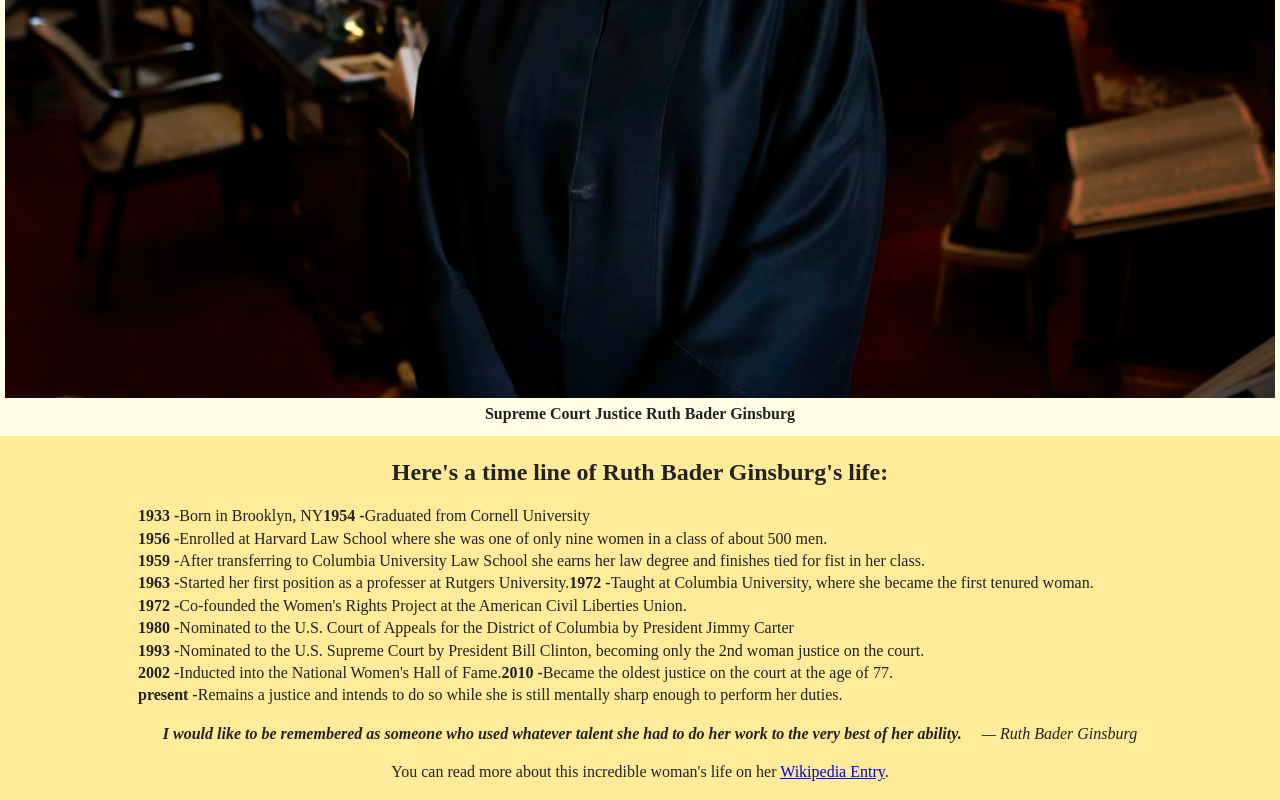
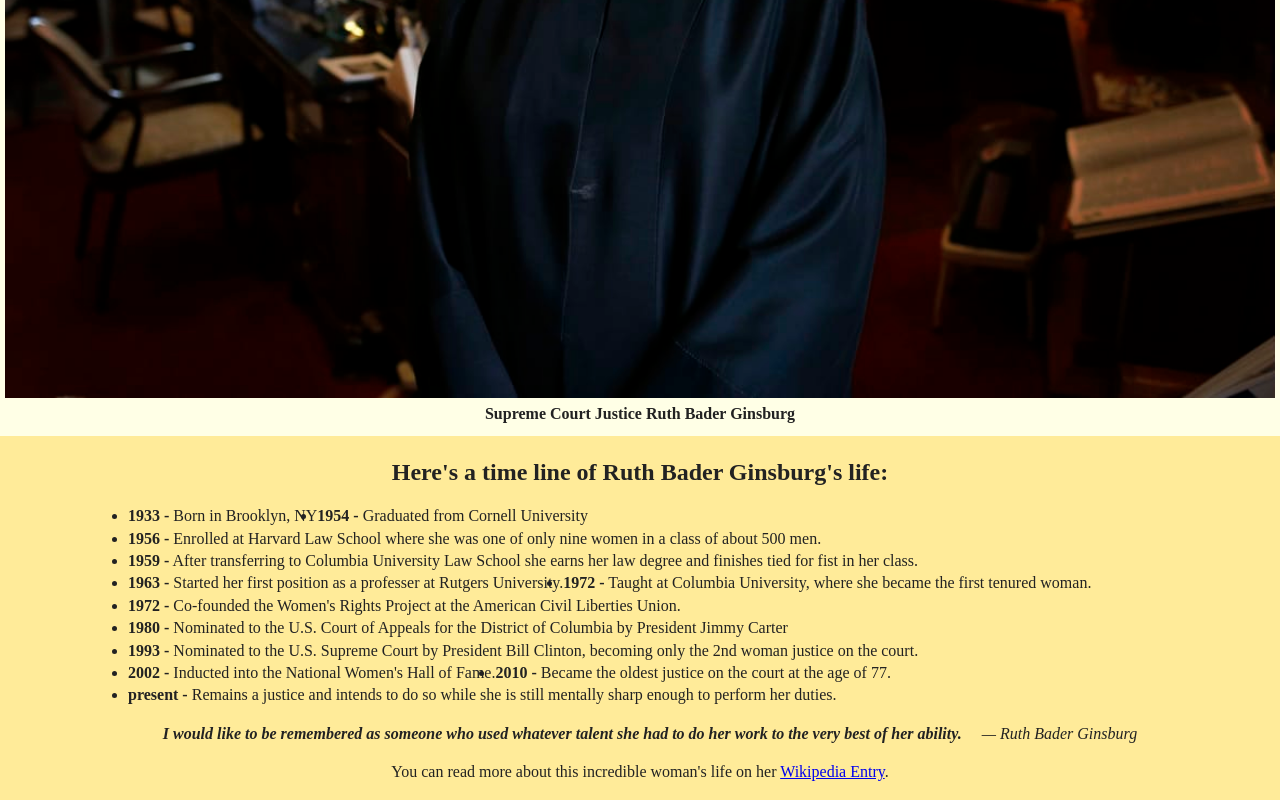
Before and after one commit to abowler2/tribute-page, a plain HTML site: page index.html in a window 1280 px wide. Shown: the part 541-1341 px from the top of the page. Drawn offline with nearby package versions, Linux system fonts and the light colour scheme.

Commit message:
minor changes to styling

```diff
--- a/css/main.css
+++ b/css/main.css
@@ -172,18 +172,11 @@ textarea {
         align-items: center;
         flex-flow: row wrap;
         width: 80%;
-        padding-left: 20px;
+        padding-left: 0px;
     }
 
     #tribute-info ul span {
         font-weight: bold;
-    }
-
-    #tribute-info li {
-        display: flex;
-        justify-content: flex-start;
-        align-items: center;
-        flex-flow: row wrap;
     }
 
     #tribute-info blockquote {
```
